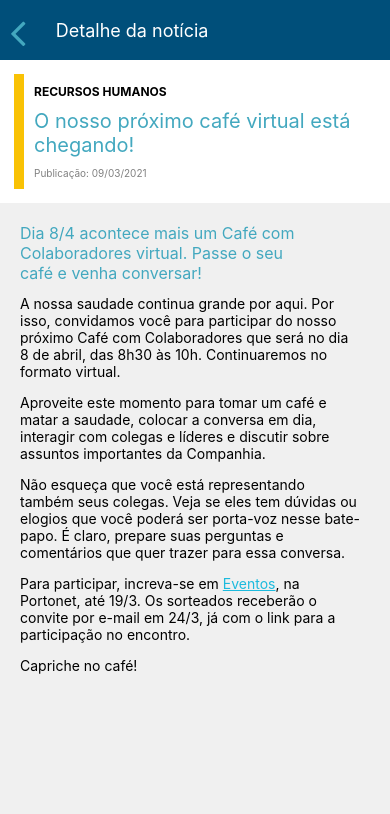
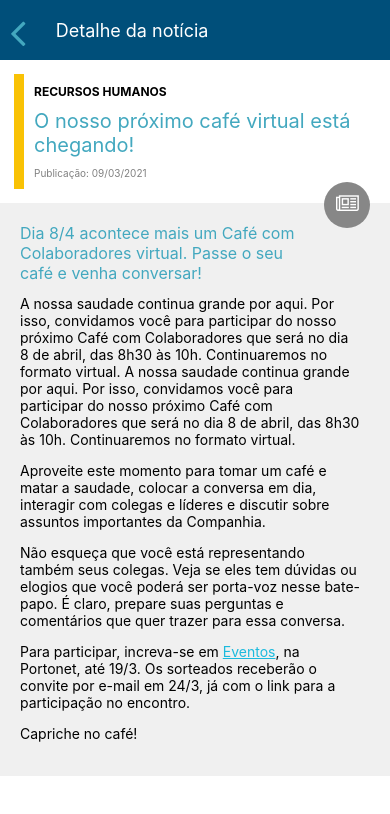
Before and after one commit to JullianaRP/evee, a React Native app: screen / in a window 390 px wide. Shown: the top 814 px of the page. Built offline with nearby package versions, Linux system fonts and the light colour scheme.

Commit message:
Estilizado botão de news e arrumado navbar do navbarNews

```diff
--- a/src/screens/DetailsNew.tsx
+++ b/src/screens/DetailsNew.tsx
@@ -1,5 +1,5 @@
 import React from 'react';
-import {SafeAreaView, StyleSheet, StatusBar, View, Text, Alert} from 'react-native';
+import {SafeAreaView, StyleSheet, StatusBar, View, Text, Alert, ScrollView} from 'react-native';
 import Icon from 'react-native-vector-icons/FontAwesome';
 import DetailsTextNew from './DetailsTextNew';
 
@@ -18,8 +18,9 @@ const DetailsNew = () => {
             </Text>
           </View>
         </View>
+        <ScrollView>
           <View style={[styles.card, styles.yellow]}>
-          <View style={styles.cardTitle}>
+            <View>
               <Text style={styles.column}>Recursos Humanos</Text>
             </View>
             <View style={styles.header}>
@@ -31,7 +32,16 @@ const DetailsNew = () => {
               <Text style={styles.saibaMais}>Publicação: 09/03/2021</Text>
             </View>
           </View>
+          <View style={styles.icon}>
+            <Icon
+              style={styles.iconNew}
+              name="newspaper-o"
+              size={20}
+              color="white"
+            />
+          </View>
           <DetailsTextNew />
+        </ScrollView>
       </SafeAreaView>
     </>
   );
@@ -58,7 +68,7 @@ const styles = StyleSheet.create({
     color: 'white',
     marginTop: 20,
     marginLeft: 30,
-    fontSize: 18
+    fontSize: 18,
   },
   textDetailsNew: {
     marginTop: 10,
@@ -83,9 +93,6 @@ const styles = StyleSheet.create({
   },
   yellow: {
     borderLeftColor: '#f9c205',
-  },
-  cardTitle: {
-    flexDirection: 'row',
   },
   column: {
     width: 290,
@@ -112,6 +119,20 @@ const styles = StyleSheet.create({
     color: 'gray',
     fontSize: 10,
   },
+  icon: {
+    width: 46,
+    height: 46,
+    borderRadius: 30,
+    backgroundColor: '#878787',
+    position: 'absolute',
+    right: 20,
+    top: 122,
+    zIndex: 5,
+  },
+  iconNew: {
+    marginTop: 12,
+    marginLeft: 12,
+  },
 });
 
 export default DetailsNew;
--- a/src/screens/DetailsTextNew.tsx
+++ b/src/screens/DetailsTextNew.tsx
@@ -5,7 +5,6 @@ const DetailsTextNew = () => {
   return (
     <>
       <SafeAreaView style={styles.container}>
-        <ScrollView>
         <View style={styles.cardDetails}>
           <Text style={styles.cardTitle}>
             Dia 8/4 acontece mais um Café com Colaboradores virtual. Passe o
@@ -15,7 +14,10 @@ const DetailsTextNew = () => {
             A nossa saudade continua grande por aqui. Por isso, convidamos
             você para participar do nosso próximo Café com Colaboradores que
             será no dia 8 de abril, das 8h30 às 10h. Continuaremos no formato
-              virtual.
+            virtual. A nossa saudade continua grande por aqui. Por isso,
+            convidamos você para participar do nosso próximo Café com
+            Colaboradores que será no dia 8 de abril, das 8h30 às 10h.
+            Continuaremos no formato virtual.
           </Text>
           <Text style={styles.cardDescription}>
             Aproveite este momento para tomar um café e matar a saudade,
@@ -29,15 +31,13 @@ const DetailsTextNew = () => {
             trazer para essa conversa.
           </Text>
           <Text style={styles.cardDescription}>
-              Para participar, increva-se em <Text style={styles.textEvents}>Eventos</Text>, na Portonet, até 19/3. Os
-              sorteados receberão o convite por e-mail em 24/3, já com o link
-              para a participação no encontro.
+            Para participar, increva-se em{' '}
+            <Text style={styles.textEvents}>Eventos</Text>, na Portonet, até
+            19/3. Os sorteados receberão o convite por e-mail em 24/3, já com
+            o link para a participação no encontro.
           </Text>
-            <Text style={styles.cardDescription}>
-              Capriche no café!
-            </Text>
+          <Text style={styles.cardDescription}>Capriche no café!</Text>
         </View>
-        </ScrollView>
       </SafeAreaView>
     </>
   );
```
Also changed, not shown: src/screens/Navbar.tsx (+14 -12 lines). Lines whose indentation alone changed are shown as unchanged.
